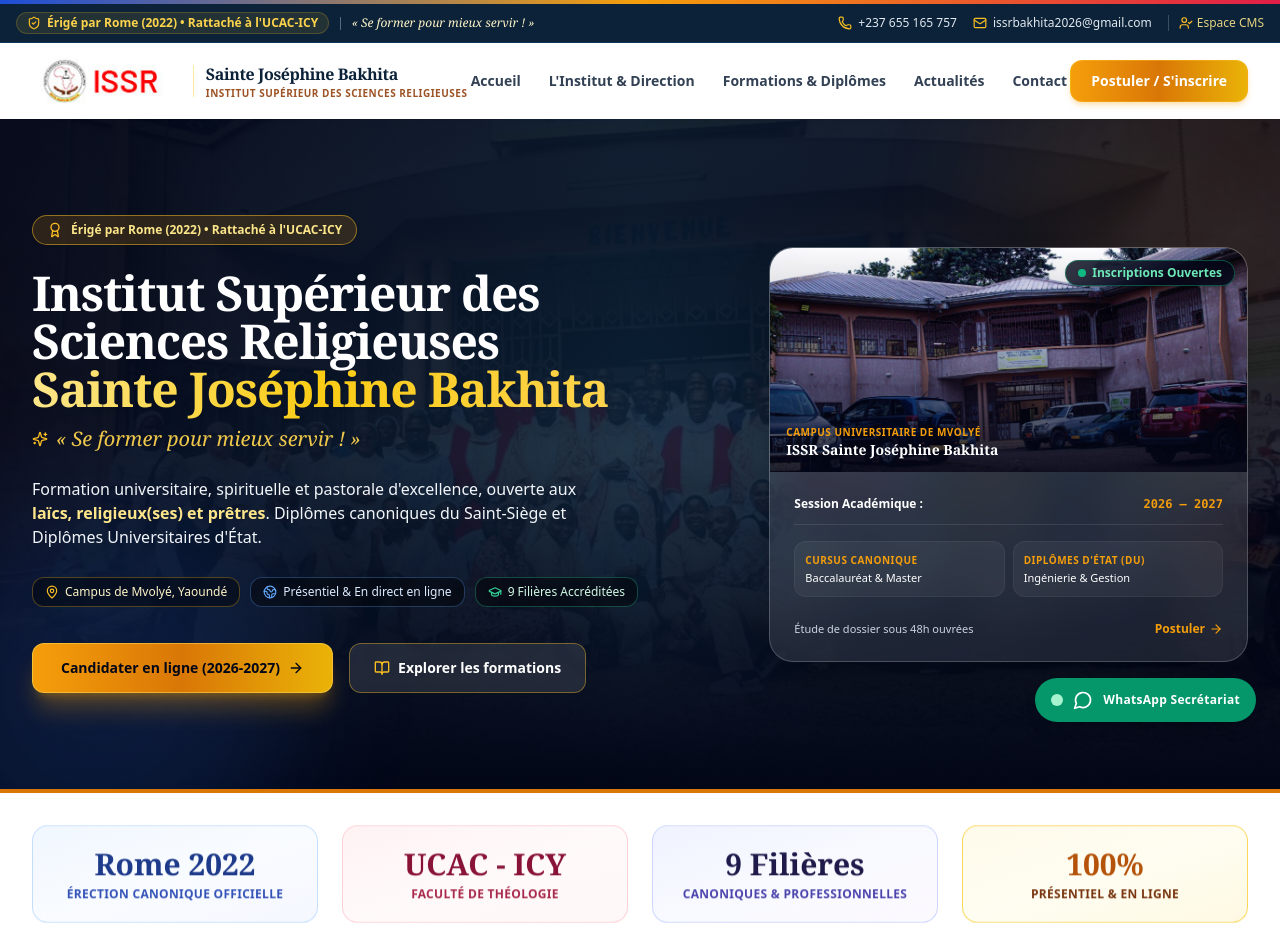
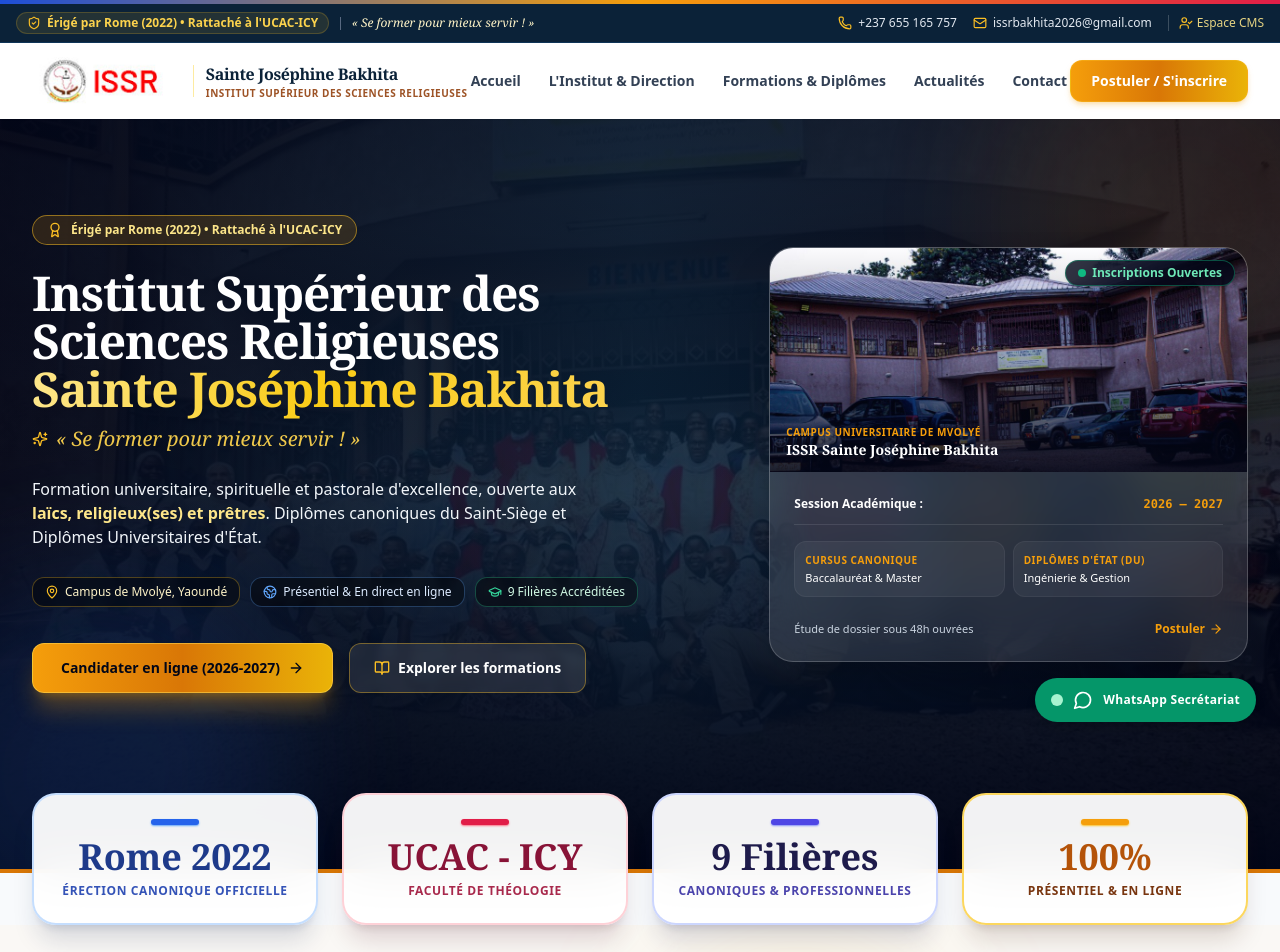
Before and after one commit to MaxLeBaboul/issr-bakhita, a Next.js app in the folder apps/web/: page / in a window 1280 px wide. Shown: the top 952 px of the page. Built offline with nearby package versions, Linux system fonts and the light colour scheme.

Commit message:
feat: superposition et animation des 4 blocs sur le header accueil et fonds photographiques sur tous les headers

```diff
--- a/apps/web/src/app/a-propos/page.tsx
+++ b/apps/web/src/app/a-propos/page.tsx
@@ -80,8 +80,19 @@
   return (
     <div className="bg-[#FAF8F5] min-h-screen pb-24">
 
-      {/* Hero Header with Atmosphere */}
-      <section className="relative bg-gradient-to-br from-[#07192A] via-[#0B2545] to-[#13416F] text-white py-16 sm:py-20 px-4 sm:px-6 lg:px-8 border-b-4 border-amber-500 overflow-hidden">
+      {/* Hero Header with Authentic Campus Photo Background */}
+      <section className="relative overflow-hidden bg-issr-primary text-white py-16 sm:py-20 px-4 sm:px-6 lg:px-8 border-b-4 border-amber-500">
+
+        {/* Authentic Campus Background Image */}
+        <div
+          className="absolute inset-0 z-0 bg-cover bg-center transition-transform duration-1000 scale-100"
+          style={{ backgroundImage: `url('/images/hero-1608.jpg')` }}
+        />
+        {/* Deep Institutional Dark Gradient Overlay for Maximum Readability */}
+        <div className="absolute inset-0 z-0 bg-gradient-to-r from-slate-950/95 via-[#0B2545]/90 to-slate-950/85" />
+        <div className="absolute inset-0 z-0 bg-gradient-to-t from-slate-950/90 via-transparent to-slate-950/50" />
+
+        {/* Ambient Glows */}
         <div className="absolute -top-24 -left-24 w-96 h-96 rounded-full bg-amber-400/20 blur-3xl pointer-events-none animate-pulse-glow" />
         <div className="absolute -bottom-24 -right-24 w-96 h-96 rounded-full bg-blue-400/15 blur-3xl pointer-events-none animate-float-slow" />
 
--- a/apps/web/src/app/actualites/page.tsx
+++ b/apps/web/src/app/actualites/page.tsx
@@ -88,9 +88,20 @@
   return (
     <div className="bg-[#FAF8F5] min-h-screen py-10">
 
-      {/* Header Banner with Ambient Lighting */}
+      {/* Header Banner with Authentic Academic Ceremony Background */}
       <div className="max-w-7xl mx-auto px-4 sm:px-6 lg:px-8 mb-10">
-        <div className="relative bg-gradient-to-br from-[#07192A] via-[#0B2545] to-[#13416F] text-white rounded-3xl p-8 md:p-12 shadow-2xl overflow-hidden border-t-4 border-amber-500">
+        <div className="relative overflow-hidden bg-issr-primary text-white rounded-3xl p-8 md:p-12 shadow-2xl border-t-4 border-amber-500">
+
+          {/* Authentic Ceremony Background Image */}
+          <div
+            className="absolute inset-0 z-0 bg-cover bg-center transition-transform duration-1000 scale-100"
+            style={{ backgroundImage: `url('/images/mg-1964.jpg')` }}
+          />
+          {/* Deep Institutional Dark Gradient Overlay for Maximum Readability */}
+          <div className="absolute inset-0 z-0 bg-gradient-to-r from-slate-950/95 via-[#0B2545]/90 to-slate-950/85" />
+          <div className="absolute inset-0 z-0 bg-gradient-to-t from-slate-950/90 via-transparent to-slate-950/50" />
+
+          {/* Ambient Glows */}
           <div className="absolute -top-24 -left-24 w-96 h-96 rounded-full bg-amber-400/20 blur-3xl pointer-events-none animate-pulse-glow" />
           <div className="absolute -bottom-24 -right-24 w-96 h-96 rounded-full bg-blue-400/15 blur-3xl pointer-events-none animate-float-slow" />
 
--- a/apps/web/src/app/formations/page.tsx
+++ b/apps/web/src/app/formations/page.tsx
@@ -57,8 +57,19 @@
   return (
     <div className="bg-[#FAF8F5] min-h-screen pb-24">
 
-      {/* Header Banner with Atmospheric Background */}
-      <section className="relative bg-gradient-to-br from-[#07192A] via-[#0B2545] to-[#13416F] text-white py-16 sm:py-20 px-4 sm:px-6 lg:px-8 border-b-4 border-amber-500 overflow-hidden">
+      {/* Header Banner with Authentic Academic Amphitheater Background */}
+      <section className="relative overflow-hidden bg-issr-primary text-white py-16 sm:py-20 px-4 sm:px-6 lg:px-8 border-b-4 border-amber-500">
+
+        {/* Authentic Amphitheater Background Image */}
+        <div
+          className="absolute inset-0 z-0 bg-cover bg-center transition-transform duration-1000 scale-100"
+          style={{ backgroundImage: `url('/images/mg-2217.jpg')` }}
+        />
+        {/* Deep Institutional Dark Gradient Overlay for Maximum Readability */}
+        <div className="absolute inset-0 z-0 bg-gradient-to-r from-slate-950/95 via-[#0B2545]/90 to-slate-950/85" />
+        <div className="absolute inset-0 z-0 bg-gradient-to-t from-slate-950/90 via-transparent to-slate-950/50" />
+
+        {/* Ambient Glows */}
         <div className="absolute -top-24 -left-24 w-96 h-96 rounded-full bg-amber-400/20 blur-3xl pointer-events-none animate-pulse-glow" />
         <div className="absolute -bottom-24 -right-24 w-96 h-96 rounded-full bg-blue-400/15 blur-3xl pointer-events-none animate-float-slow" />
 
--- a/apps/web/src/app/page.tsx
+++ b/apps/web/src/app/page.tsx
@@ -28,59 +28,71 @@
       {/* 1. Hero Section (No slider - Fixed high-impact banner as requested by Director) */}
       <Hero />
 
-      {/* 2. Key Metrics & Institutional Affiliation Strip (Vibrant Color Identities) */}
-      <section className="bg-white border-b border-amber-100/80 py-8 relative overflow-hidden">
-        <div className="max-w-7xl mx-auto px-4 sm:px-6 lg:px-8">
-          <ScrollReveal direction="up" distance="16px">
+      {/* 2. Key Metrics & Institutional Affiliation Strip (Superposed Overlapping Design with Upward Animation) */}
+      <section className="relative z-20 -mt-12 sm:-mt-16 lg:-mt-20 max-w-7xl mx-auto px-4 sm:px-6 lg:px-8">
         <div className="grid grid-cols-2 lg:grid-cols-4 gap-4 sm:gap-6 text-center">
 
           {/* Rome 2022 - Royal Sapphire Card */}
-              <div className="p-5 rounded-2xl bg-gradient-to-br from-blue-50/90 via-blue-50/40 to-indigo-50/60 border border-blue-200/90 hover:border-blue-400 hover:shadow-lg transition-all duration-300 group">
-                <span className="block font-serif text-2xl lg:text-3xl font-extrabold text-blue-900 group-hover:scale-105 transition-transform">
+          <div
+            className="p-5 sm:p-6 rounded-2xl sm:rounded-3xl bg-white/95 backdrop-blur-xl border-2 border-blue-200/90 shadow-xl shadow-blue-950/15 hover:border-blue-500 hover:shadow-2xl hover:shadow-blue-500/20 hover:-translate-y-3 transition-all duration-300 group cursor-default animate-fade-in-up"
+            style={{ animationDelay: '100ms' }}
+          >
+            <div className="h-1.5 w-12 mx-auto rounded-full bg-blue-600 mb-3 group-hover:w-20 transition-all duration-300 shadow-sm shadow-blue-400" />
+            <span className="block font-serif text-2xl sm:text-3xl lg:text-4xl font-extrabold text-blue-900 group-hover:text-blue-700 transition-colors">
               Rome <AnimatedCounter end={2022} duration={1500} />
             </span>
-                <span className="text-xs font-bold text-blue-800/90 uppercase tracking-wide mt-1 block">
+            <span className="text-[11px] sm:text-xs font-bold text-blue-800/90 uppercase tracking-wider mt-1.5 block">
               Érection canonique officielle
             </span>
           </div>
 
           {/* UCAC - ICY - Cardinal Crimson Card */}
-              <div className="p-5 rounded-2xl bg-gradient-to-br from-rose-50/90 via-rose-50/40 to-red-50/60 border border-rose-200/90 hover:border-rose-400 hover:shadow-lg transition-all duration-300 group">
-                <span className="block font-serif text-2xl lg:text-3xl font-extrabold text-rose-900 group-hover:scale-105 transition-transform">
+          <div
+            className="p-5 sm:p-6 rounded-2xl sm:rounded-3xl bg-white/95 backdrop-blur-xl border-2 border-rose-200/90 shadow-xl shadow-rose-950/15 hover:border-rose-500 hover:shadow-2xl hover:shadow-rose-500/20 hover:-translate-y-3 transition-all duration-300 group cursor-default animate-fade-in-up"
+            style={{ animationDelay: '200ms' }}
+          >
+            <div className="h-1.5 w-12 mx-auto rounded-full bg-rose-600 mb-3 group-hover:w-20 transition-all duration-300 shadow-sm shadow-rose-400" />
+            <span className="block font-serif text-2xl sm:text-3xl lg:text-4xl font-extrabold text-rose-900 group-hover:text-rose-700 transition-colors">
               UCAC - ICY
             </span>
-                <span className="text-xs font-bold text-rose-800/90 uppercase tracking-wide mt-1 block">
+            <span className="text-[11px] sm:text-xs font-bold text-rose-800/90 uppercase tracking-wider mt-1.5 block">
               Faculté de Théologie
             </span>
           </div>
 
           {/* 9 Filières - Deep Purple/Navy Card */}
-              <div className="p-5 rounded-2xl bg-gradient-to-br from-indigo-50/90 via-indigo-50/40 to-purple-50/60 border border-indigo-200/90 hover:border-indigo-400 hover:shadow-lg transition-all duration-300 group">
-                <span className="block font-serif text-2xl lg:text-3xl font-extrabold text-indigo-950 group-hover:scale-105 transition-transform">
+          <div
+            className="p-5 sm:p-6 rounded-2xl sm:rounded-3xl bg-white/95 backdrop-blur-xl border-2 border-indigo-200/90 shadow-xl shadow-indigo-950/15 hover:border-indigo-500 hover:shadow-2xl hover:shadow-indigo-500/20 hover:-translate-y-3 transition-all duration-300 group cursor-default animate-fade-in-up"
+            style={{ animationDelay: '300ms' }}
+          >
+            <div className="h-1.5 w-12 mx-auto rounded-full bg-indigo-600 mb-3 group-hover:w-20 transition-all duration-300 shadow-sm shadow-indigo-400" />
+            <span className="block font-serif text-2xl sm:text-3xl lg:text-4xl font-extrabold text-indigo-950 group-hover:text-indigo-700 transition-colors">
               <AnimatedCounter end={9} duration={1200} /> Filières
             </span>
-                <span className="text-xs font-bold text-indigo-800/90 uppercase tracking-wide mt-1 block">
+            <span className="text-[11px] sm:text-xs font-bold text-indigo-800/90 uppercase tracking-wider mt-1.5 block">
               Canoniques &amp; Professionnelles
             </span>
           </div>
 
           {/* 100% Hybride - Sacred Gold/Amber Card */}
-              <div className="p-5 rounded-2xl bg-gradient-to-br from-amber-50 via-yellow-50/60 to-amber-100/50 border border-amber-300/90 hover:border-amber-500 hover:shadow-lg transition-all duration-300 group">
-                <span className="block font-serif text-2xl lg:text-3xl font-extrabold text-amber-700 group-hover:scale-105 transition-transform">
+          <div
+            className="p-5 sm:p-6 rounded-2xl sm:rounded-3xl bg-white/95 backdrop-blur-xl border-2 border-amber-300/90 shadow-xl shadow-amber-950/15 hover:border-amber-500 hover:shadow-2xl hover:shadow-amber-500/20 hover:-translate-y-3 transition-all duration-300 group cursor-default animate-fade-in-up"
+            style={{ animationDelay: '400ms' }}
+          >
+            <div className="h-1.5 w-12 mx-auto rounded-full bg-amber-500 mb-3 group-hover:w-20 transition-all duration-300 shadow-sm shadow-amber-400" />
+            <span className="block font-serif text-2xl sm:text-3xl lg:text-4xl font-extrabold text-amber-700 group-hover:text-amber-600 transition-colors">
               <AnimatedCounter end={100} duration={1800} suffix="%" />
             </span>
-                <span className="text-xs font-bold text-amber-900 uppercase tracking-wide mt-1 block">
+            <span className="text-[11px] sm:text-xs font-bold text-amber-900 uppercase tracking-wider mt-1.5 block">
               Présentiel &amp; En Ligne
             </span>
           </div>
 
         </div>
-          </ScrollReveal>
-        </div>
       </section>
 
       {/* 3. Mot du Directeur - Warm Sanctuary Parchment Card */}
-      <section className="py-16 lg:py-20 bg-[#FAF8F5] relative overflow-hidden">
+      <section className="pt-16 sm:pt-20 pb-16 lg:pb-20 bg-[#FAF8F5] relative overflow-hidden">
         {/* Ambient warm glows */}
         <div className="absolute top-0 right-1/4 w-80 h-80 rounded-full bg-amber-400/10 blur-3xl pointer-events-none" />
         <div className="absolute bottom-0 left-1/4 w-80 h-80 rounded-full bg-rose-400/5 blur-3xl pointer-events-none" />
--- a/apps/web/src/components/Hero.tsx
+++ b/apps/web/src/components/Hero.tsx
@@ -17,7 +17,7 @@
 
 export const Hero: React.FC = () => {
   return (
-    <section className="relative overflow-hidden bg-issr-primary text-white py-16 lg:py-24 border-b-4 border-issr-gold">
+    <section className="relative overflow-hidden bg-issr-primary text-white pt-16 pb-28 sm:pb-36 lg:pt-24 lg:pb-44 border-b-4 border-issr-gold">
 
       {/* 1. Real Authentic Image from the Main Site in the Background */}
       <div
```
Also changed, not shown: apps/web/src/app/admissions/page.tsx (+30 -12 lines), apps/web/src/app/contact/page.tsx (+13 -2 lines). Lines whose indentation alone changed are shown as unchanged.
